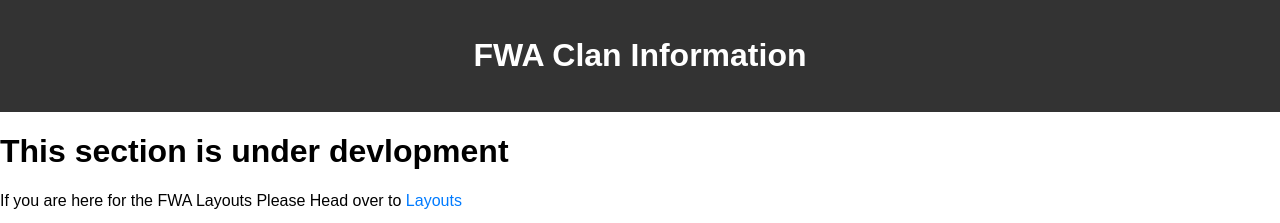
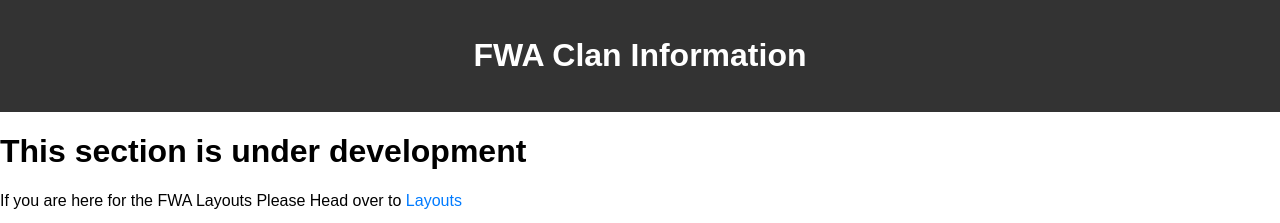
Before and after one commit to debanath/FWA-Resources, a plain HTML site: page index.html in a window 1280 px wide. Shown: the top 223 px of the page. Drawn offline with Linux system fonts and the light colour scheme.

Commit message:
spell correction

```diff
--- a/index.html
+++ b/index.html
@@ -12,7 +12,7 @@
         </header>
 
         <div>
-            <h1>This section is under devlopment</h1>
+            <h1>This section is under development</h1>
             <p>
                 If you are here for the FWA Layouts Please Head over to
                 <a href="./layouts.html">Layouts</a>
```
